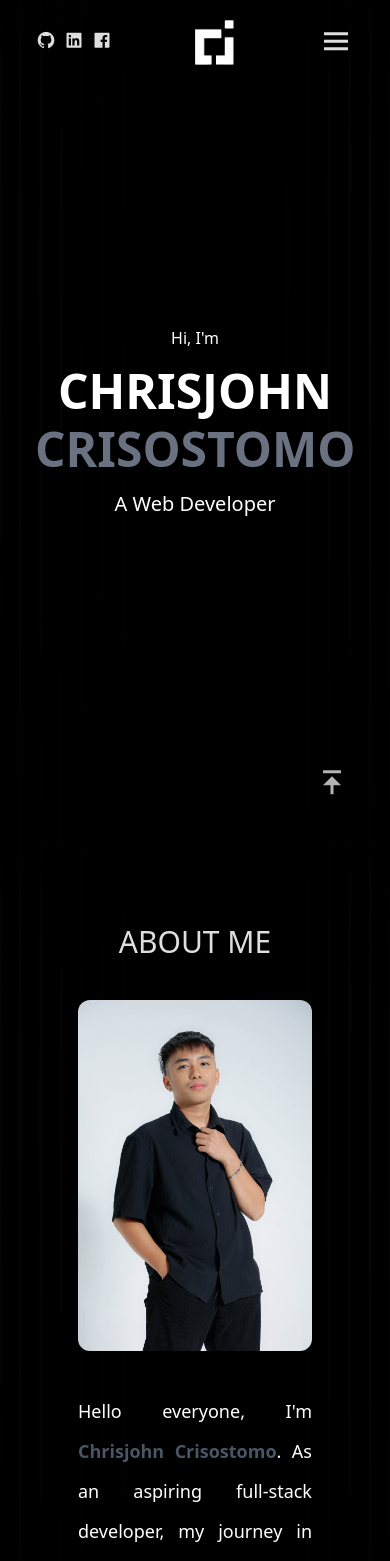
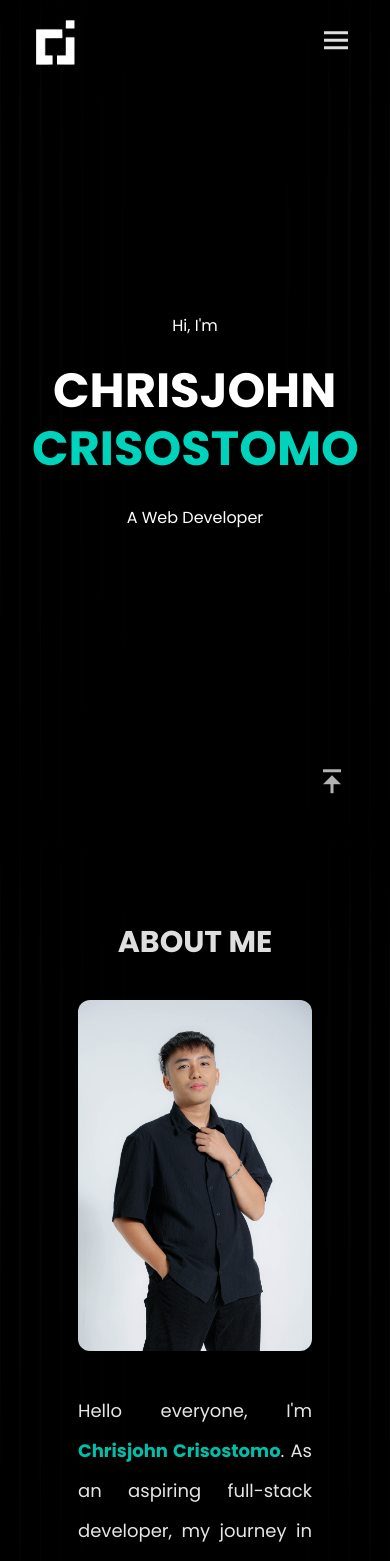
Before and after one commit to cjcrsstmo/portfolio, a React (Vite) app: page / in a window 390 px wide. Shown: the top 1561 px of the page. Built offline with nearby package versions, Linux system fonts and the light colour scheme.

Commit message:
added new color and design

```diff
--- a/index.html
+++ b/index.html
@@ -5,7 +5,11 @@
     <link rel="icon" type="image/svg+xml" href="/logo.png" />
     <meta name="viewport" content="width=device-width, initial-scale=1.0" />
     <title>CJ Crisostomo | Web Portfolio</title>
-  </head>
+
+    <link rel="preconnect" href="https://fonts.googleapis.com">
+    <link rel="preconnect" href="https://fonts.gstatic.com" crossorigin>
+    <link href="https://fonts.googleapis.com/css2?family=Poppins:ital,wght@0,100;0,200;0,300;0,400;0,500;0,600;0,700;0,800;0,900;1,100;1,200;1,300;1,400;1,500;1,600;1,700;1,800;1,900&display=swap" rel="stylesheet">
+    <link rel="stylesheet" href="https://cdnjs.cloudflare.com/ajax/libs/font-awesome/6.7.2/css/all.min.css" integrity="sha512-Evv84Mr4kqVGRNSgIGL/F/aIDqQb7xQ2vcrdIwxfjThSH8CSR7PBEakCr51Ck+w+/U6swU2Im1vVX0SVk9ABhg==" crossorigin="anonymous" referrerpolicy="no-referrer" />  </head>
   <body>
     <div id="root"></div>
     <script type="module" src="/src/main.tsx"></script>
--- a/src/components/Navbar.tsx
+++ b/src/components/Navbar.tsx
@@ -7,30 +7,43 @@ const Navbar = () => {
   return (
     <div className='w-full p-5 absolute top-0 z-10 '>
         <nav className='flex flex-wrap justify-between items-center container' data-aos="fade-down" data-aos-duration="1000">
-            <ul className='flex gap-2'>
-                <li><a href="https://github.com/cjcrsstmo" ><i className='bx bxl-github text-xl'></i></a></li>
-                <li><a href="https://www.linkedin.com/in/chrisjohn-crisostomo-8148162b7/"><i className='bx bxl-linkedin-square text-xl' ></i></a></li>
-                <li><a href=""><i className='bx bxl-facebook-square text-xl' ></i></a></li>
+            <ul className='hidden sm:flex gap-2'>
+                <li><a href="https://github.com/cjcrsstmo" target='_blank' ><i className='bx bxl-github text-2xl hover:text-accent'></i></a></li>
+                <li><a href="https://www.linkedin.com/in/chrisjohn-crisostomo-8148162b7/" target='_blank'><i className='bx bxl-linkedin-square text-2xl hover:text-accent' ></i></a></li>
+                <li><a href="https://www.facebook.com/cjcrsstmo" target='_blank'><i className='bx bxl-facebook-square text-2xl hover:text-accent'></i></a></li>
             </ul>
             <img src={Logo} alt="logo" className='w-10' />
-            <ul className='flex flex-wrap gap-5 hidden '>
+            {/* <ul className='flex flex-wrap gap-5 hidden '>
                 <li><a href="#home" className='hover:underline hover:underline-offset-6'>HOME</a></li>
                 <li><a href="#aboutme" className='hover:underline hover:underline-offset-6'>ABOUT ME</a></li>
                 <li><a href="#skills" className='hover:underline hover:underline-offset-6'>SKILLS</a></li>
                 <li><a href="#projects" className='hover:underline hover:underline-offset-6'>PROJECTS</a></li>
                 <li><a href="#contact" className='hover:underline hover:underline-offset-6'>CONTACT</a></li>
-            </ul>
-            <p className='block '><i className='bx bx-menu text-4xl cursor-pointer' onClick={() => setMenuOpen(!isMenuOpen)}></i></p>
+            </ul> */}
+            <div className='flex flex-row gap-5 items-center'>
+                <a href='./crisostomo-resume.pdf' download="Crisostomo-resume.pdf" className='rounded-md px-3 py-2 text-white border border-white hover:border-accent hover:text-accent cursor-pointer hidden sm:flex items-center gap-2'><i className='bx bxs-download'></i>Resume</a>
+                <p className='block '><i className='bx bx-menu text-4xl cursor-pointer' onClick={() => setMenuOpen(!isMenuOpen)}></i></p>
+            </div>
 
             <div className='relative w-screen '>
 
                 {isMenuOpen && (
-                    <nav className='flex flex-col text-center gap-5 absolute top-2 right-0 bg-white p-5 w-full md:w-1/4 rounded-lg'>
-                        <a href="#home" className='hover:bg-gray-600 hover:text-white text-black p-2 rounded-lg'>HOME</a>
-                        <a href="#aboutme" className='hover:bg-gray-600 hover:text-white text-black p-2 rounded-lg'>ABOUT ME</a>
-                        <a href="#skills" className='hover:bg-gray-600 hover:text-white text-black p-2 rounded-lg'>SKILLS</a>
-                        <a href="#skills" className='hover:bg-gray-600 hover:text-white text-black p-2 rounded-lg'>PROJECTS</a>
-                        <a href="#skills" className='hover:bg-gray-600 hover:text-white text-black p-2 rounded-lg'>CONTACT</a>
+                    <nav className='flex flex-col text-center gap-5 absolute top-2 md:top-0 right-0 bg-white p-5 w-full md:w-1/4 rounded-lg'>
+                        <a href="#home" className='hover:bg-accent-content hover:text-white text-black p-2 rounded-lg'>HOME</a>
+                        <a href="#aboutme" className='hover:bg-accent-content hover:text-white text-black p-2 rounded-lg'>ABOUT ME</a>
+                        <a href="#skills" className='hover:bg-accent-content hover:text-white text-black p-2 rounded-lg'>SKILLS</a>
+                        <a href="#projects" className='hover:bg-accent-content hover:text-white text-black p-2 rounded-lg'>PROJECTS</a>
+                        <a href="#contact" className='hover:bg-accent-content hover:text-white text-black p-2 rounded-lg'>CONTACT</a>
+
+                        <ul className='flex gap-5 sm:hidden text-black mx-auto'>
+                            <li><a href="https://github.com/cjcrsstmo" target='_blank' ><i className='bx bxl-github text-2xl hover:text-accent'></i></a></li>
+                            <li><a href="https://www.linkedin.com/in/chrisjohn-crisostomo-8148162b7/" target='_blank'><i className='bx bxl-linkedin-square text-2xl hover:text-accent' ></i></a></li>
+                            <li><a href="https://www.facebook.com/cjcrsstmo" target='_blank'><i className='bx bxl-facebook-square text-2xl hover:text-accent'></i></a></li>
+                        </ul>
+
+                        <div className='flex flex-row gap-5 items-center sm:hidden mx-auto'>
+                            <a href='./crisostomo-resume.pdf' download="Crisostomo-resume.pdf" className='rounded-md px-3 py-2 text-black border border-black hover:border-accent hover:text-accent cursor-pointer flex items-center gap-2'><i className='bx bxs-download'></i>Resume</a>
+                        </div>
 
                     </nav>)}
             </div>
--- a/src/index.css
+++ b/src/index.css
@@ -3,7 +3,7 @@
 @plugin "daisyui";
 
 :root {
-  font-family: system-ui, Avenir, Helvetica, Arial, sans-serif;
+  font-family: 'Poppins',system-ui, Avenir, Helvetica, Arial, sans-serif;
   line-height: 1.5;
   font-weight: 400;
 
--- a/src/sections/AboutMe.tsx
+++ b/src/sections/AboutMe.tsx
@@ -4,7 +4,7 @@ const AboutMe = () => {
   return (
     <>
     <section className='min-h-screen' id='aboutme' >
-      <h1 className='text-3xl sm:text-4xl md:text-5xl text-center pt-20 xl:pt-15 mb-10 sm:mb-10 lg:mb-15 xl:mb-20' data-aos="zoom-in-up">ABOUT ME</h1>
+      <h1 className='font-bold text-3xl sm:text-4xl md:text-5xl text-center pt-20 xl:pt-15 mb-10 sm:mb-10 lg:mb-15 xl:mb-20' data-aos="zoom-in-up">ABOUT <span className=''>ME</span></h1>
 
       <div className='flex justify-center items-center w-3/5 px-auto mx-auto h-auto'>
         <div className='flex gap-10 sm:gap-20 justify-evenly items-center w-full flex-col xl:flex-row my-auto'>
@@ -14,12 +14,12 @@ const AboutMe = () => {
 
           {/* About Me Text */}
           <div className='flex flex-col items-center justify-center w-full sm:w-auto sm:mt-0' data-aos="fade-left">
-            <p className="text-white text-lg sm:text-xl md:text-2xl leading-10 text-justify">
-              Hello everyone, I'm <span className="text-gray-600 font-bold">Chrisjohn Crisostomo</span>. As an aspiring full-stack developer, my journey in web development has been both enriching and exciting. I find satisfaction in constructing responsive websites and overseeing their backends.
+            <p className="text-white text-lg sm:text-xl md:text-xl leading-10 text-justify opacity-90">
+              Hello everyone, I'm <span className="text-accent font-bold">Chrisjohn Crisostomo</span>. As an aspiring full-stack developer, my journey in web development has been both enriching and exciting. I find satisfaction in constructing responsive websites and overseeing their backends.
             </p>
             <br />
-            <p className="text-white text-lg sm:text-xl md:text-2xl leading-10 text-justify">
-              My <span className="text-gray-600 font-bold">eagerness</span> and <span className="text-gray-600 font-bold">dedication</span> to mastering the art of full-stack development, combined with my <span className="text-gray-600 font-bold">enthusiasm</span> for crafting engaging web interfaces, drive my desire to contribute meaningfully to the unending innovation in the field of web development.
+            <p className="text-white text-lg sm:text-xl md:text-xl leading-10 text-justify opacity-90">
+              My <span className="text-accent font-bold">eagerness</span> and <span className="text-accent font-bold">dedication</span> to mastering the art of full-stack development, combined with my <span className="text-accent font-bold">enthusiasm</span> for crafting engaging web interfaces, drive my desire to contribute meaningfully to the unending innovation in the field of web development.
             </p>
           </div>
         </div>
--- a/src/sections/Landing.tsx
+++ b/src/sections/Landing.tsx
@@ -3,21 +3,17 @@ const Landing = () => {
     return (
       <section className='min-h-screen text-white' id='home'>
         <div className='flex flex-col justify-center items-center h-screen p-5'>
-            <p data-aos="zoom-in-up" data-aos-duration="900">Hi, I'm</p><br />
+            <p className="pb-3" data-aos="zoom-in-up" data-aos-duration="900">Hi, I'm</p><br />
             <h1 className='text-5xl sm:text-6xl md:text-8xl font-bold leading-[.7]' data-aos="zoom-in">CHRISJOHN</h1><br />
-            <h1 className='text-5xl sm:text-6xl md:text-8xl text-gray-500 font-bold leading-[.7]' data-aos="zoom-in">CRISOSTOMO</h1><br />
-            <p className='text-xl' data-aos="zoom-in-down" data-aos-duration="900">A Web Developer</p>
+            <h1 className='text-5xl sm:text-6xl md:text-8xl text-accent font-bold leading-[.7]' data-aos="zoom-in">CRISOSTOMO</h1><br />
+            <p className='text-md sm:text-xl md:text-xl lg:text-xl xl:text-xl pt-4' data-aos="zoom-in-down" data-aos-duration="900">A Web Developer</p>
         </div>
 
         <div className='fixed bottom-10 right-10 cursor-pointer z-10'>
-          <a href="#home"><i className='bx bxs-arrow-to-top text-4xl opacity-70 hover:opacity-100' ></i></a>
+          <a href="#home"><i className='bx bxs-arrow-to-top text-4xl opacity-70 hover:opacity-100 hover:text-accent' ></i></a>
         </div>
       </section>
     )
   }
 
   export default Landing
-
-  // <h1 className='text-8xl/15 font-bold'>CHRISJOHN</h1><br />
-  //           <h1 className='text-8xl/20 text-gray-500 font-bold'>CRISOSTOMO</h1><br />
-  //           <p className='text-xl'>A Web Developer</p>
--- a/src/sections/Projects.tsx
+++ b/src/sections/Projects.tsx
@@ -15,7 +15,7 @@ const Projects = () => {
 
   return (
     <section className='min-h-screen pt-10 xl:pt-20' id='projects'>
-                <h1 className='text-3xl sm:text-4xl md:text-5xl text-center mb-4' data-aos="zoom-in-up">PROJECTS</h1>
+                <h1 className='font-bold text-3xl sm:text-4xl md:text-5xl text-center mb-4' data-aos="zoom-in-up">PROJECTS</h1>
                 <p className='text-center' data-aos="zoom-in-up">Explore the projects I've worked on so far</p>
 
                 <div className='flex flex-col sm:flex-row justify-center items-center mx-auto w-2/3 gap-15 mt-10 xl:mt-20'>
```
Also changed, not shown: src/sections/Contact.tsx (+4 -4 lines), src/sections/Skills.tsx (+17 -18 lines), 1 other file (tests, documents, lock files or other folders).
